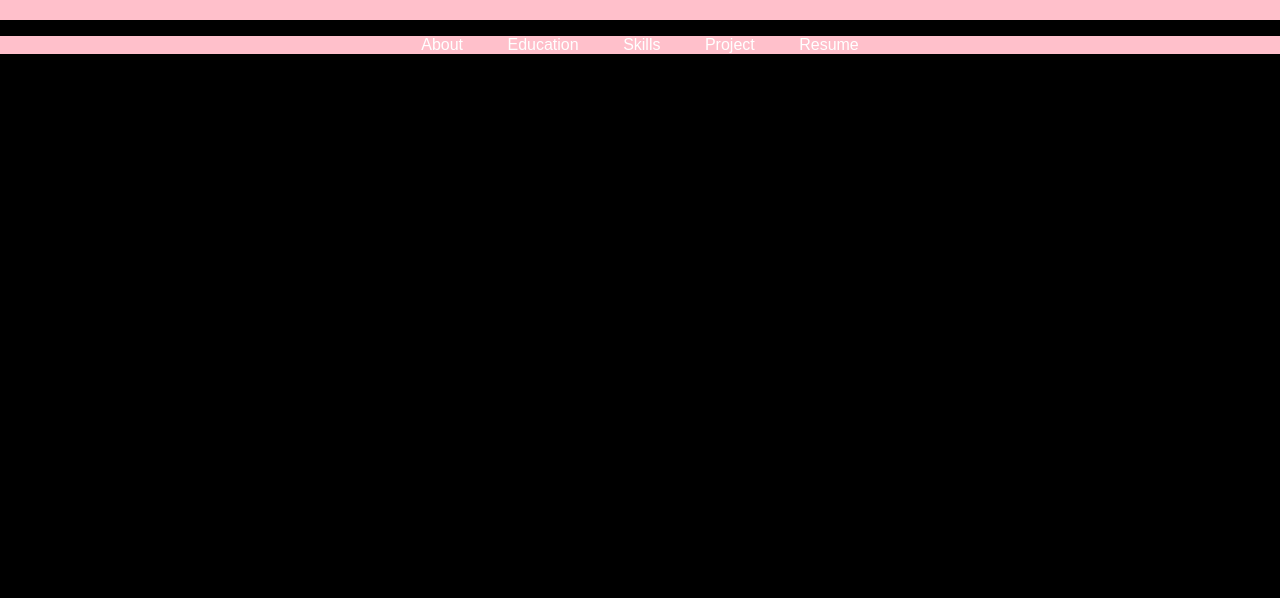
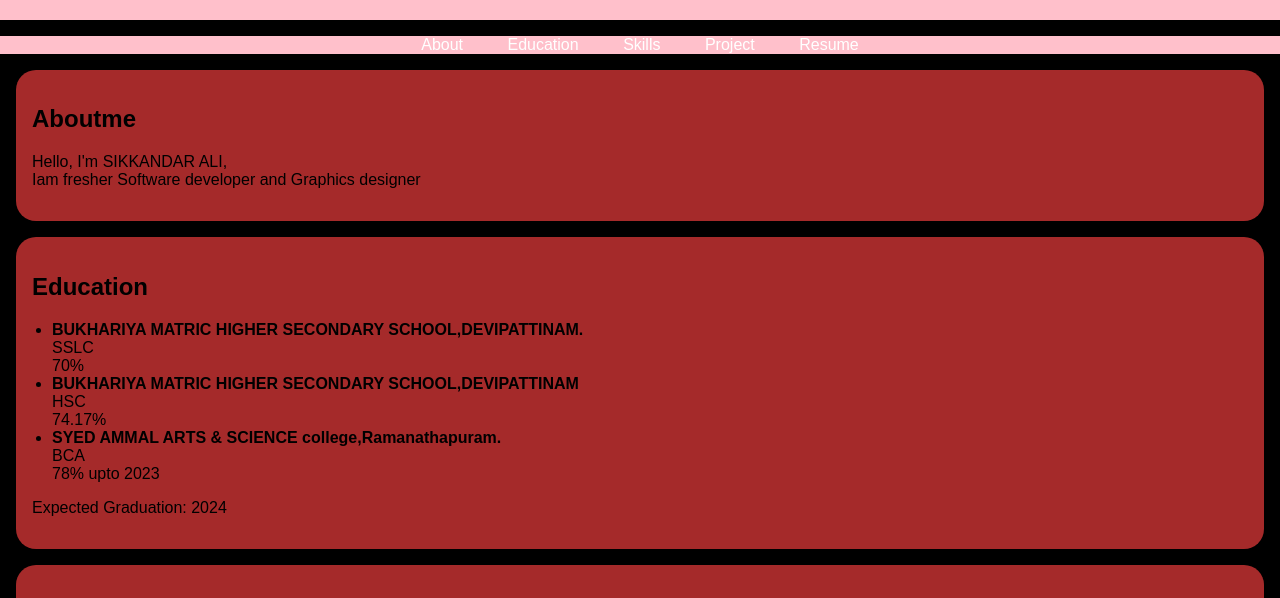
Before and after one commit to SIKKANDAR-3/Resume, a plain HTML site: page index.html in a window 1280 px wide. Shown: the part 180-778 px from the top of the page. Drawn offline with Linux system fonts and the light colour scheme.

Commit message:
Update style.css

```diff
--- a/style.css
+++ b/style.css
@@ -53,7 +53,7 @@ nav ul {
     }
 
     .section-content {
-        background-color:#000;
+        background-color:brown;
         padding: 2vh;
         margin: 1rem;
         border-radius: 20px;
```
